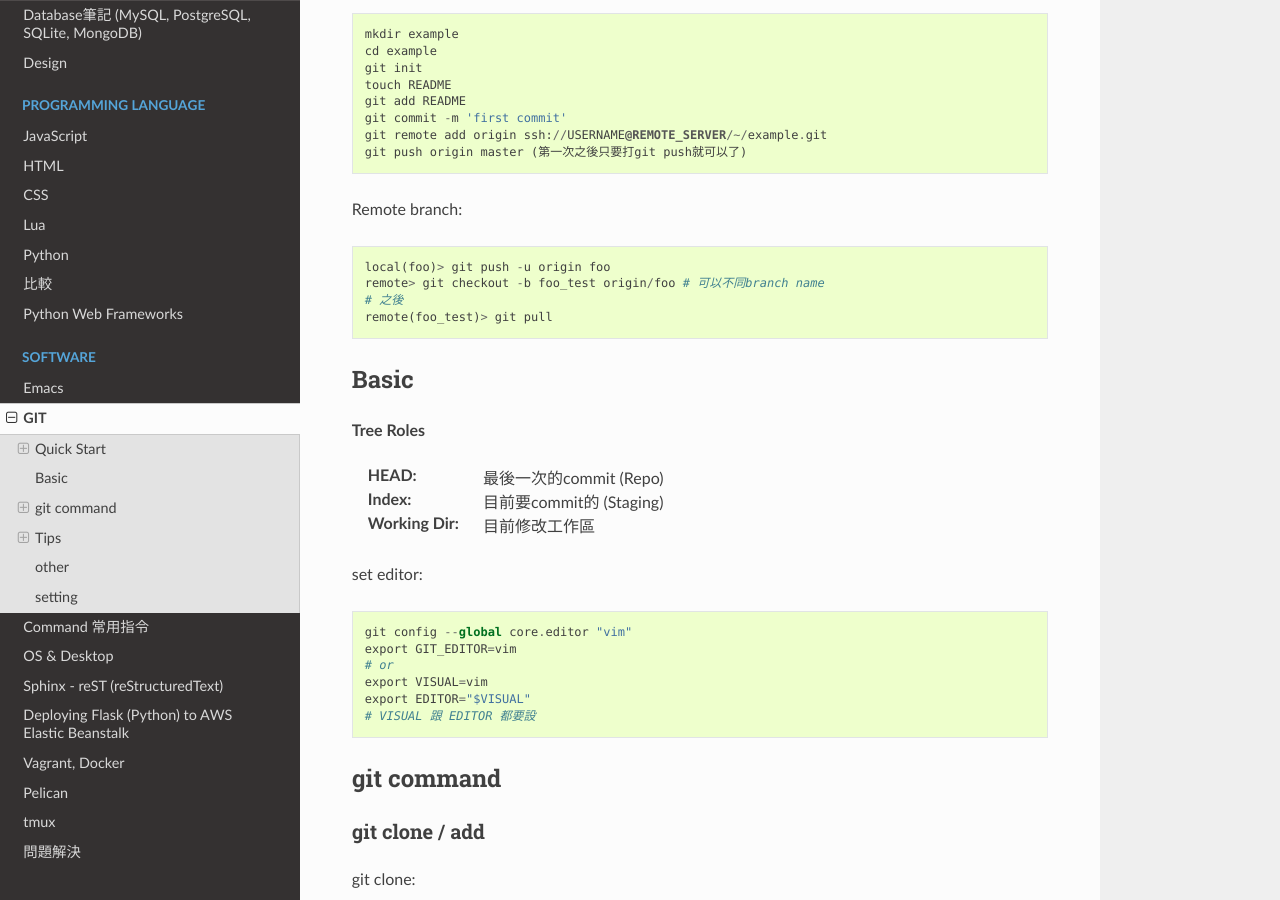
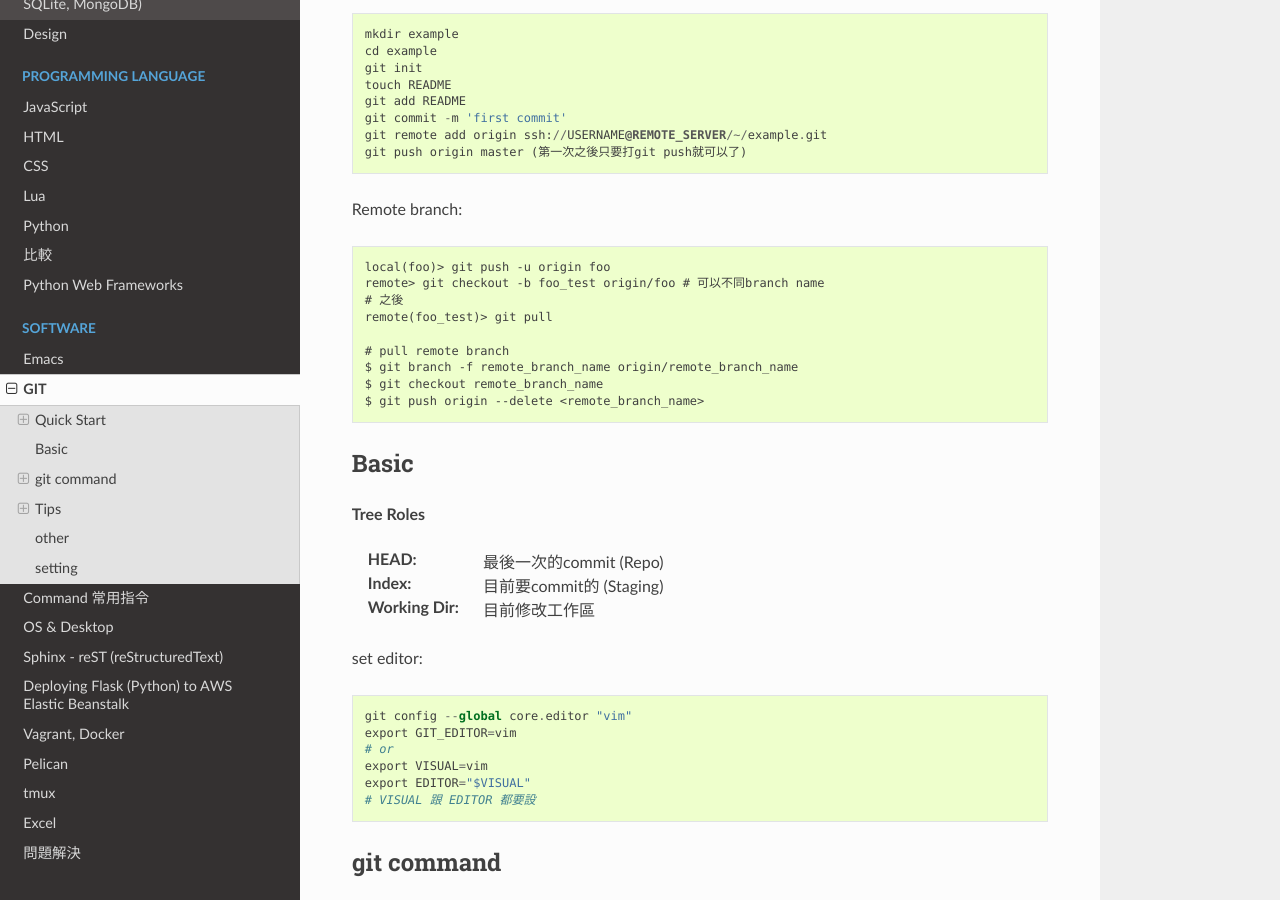
Before and after one commit to moogoo78/comp.suhen.org, a Sphinx documentation site: the page built from docs/source/soft/git.rst, in a window 1280 px wide and 900 px high, scrolled down 545 px. Built offline with Sphinx 7.4.7 and the Read the Docs theme 2.0.0, drawn with Linux system fonts in a browser that asks for light colours.

Commit message:
add excel

```diff
--- a/docs/source/index.rst
+++ b/docs/source/index.rst
@@ -45,4 +45,5 @@ MooGoo's note about computer.
    soft/vagrant_and_docker
    soft/pelican
    soft/tmux
+   soft/excel
    qna
--- a/docs/source/soft/git.rst
+++ b/docs/source/soft/git.rst
@@ -34,6 +34,10 @@ Remote branch::
   # 之後
   remote(foo_test)> git pull
 
+  # pull remote branch
+  $ git branch -f remote_branch_name origin/remote_branch_name
+  $ git checkout remote_branch_name
+  $ git push origin --delete <remote_branch_name>
 
 Basic
 =====
```
Also changed, not shown: docs/source/command_line.rst (+10 -2 lines), docs/source/database.rst (+7 -0 lines), docs/source/soft/excel.rst (added, +13 -0 lines).
